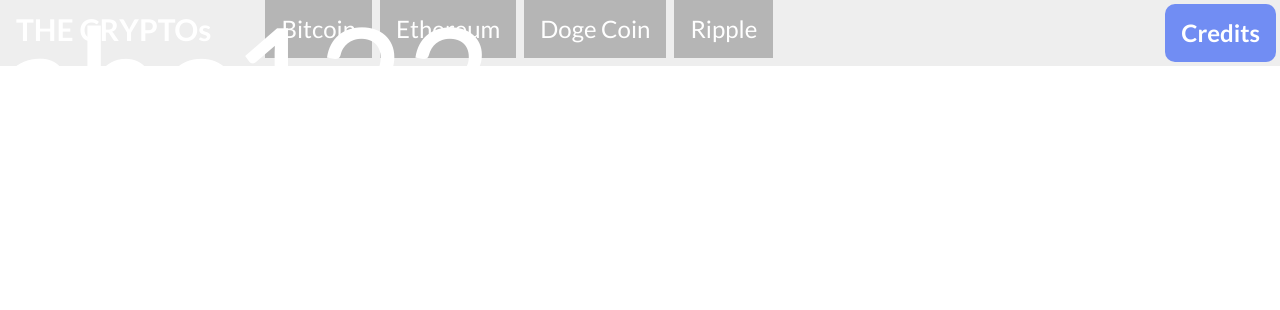
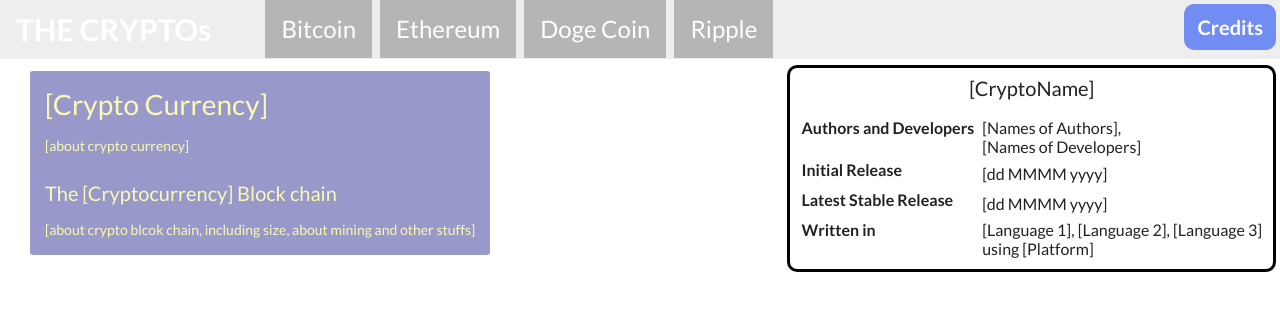
Before and after one commit to virjitdosoli/DogeFanpage, a plain HTML site: page template.html in a window 1280 px wide. Drawn offline with Linux system fonts and the light colour scheme.

Commit message:
finished template.html

```diff
--- a/style.css
+++ b/style.css
@@ -63,3 +63,52 @@ body{
 .button{
   font-family: Lato;
 }
+
+.navigationBar > .credButton > a {
+  font-weight: 900;
+  font-size: 20px;
+  padding: 10px 10px;
+  margin: 3px;
+}
+
+.infoMenu {
+  height: auto;
+  margin: 4px;
+  border-radius: 10px;
+  border-color: black;
+  border-width: 3px;
+  border-style: solid;
+  background-color: white;
+  padding: 8px;
+  float: right;
+}
+
+.infoMenu > h2 {
+  text-align: center;
+}
+
+.leftCol{
+  padding-right: 5px;
+  font-weight: 800;
+  vertical-align: top;
+  padding-bottom: 8px;
+}
+
+.rightCol{
+  font-weight: 200;
+}
+
+.mainBody{
+  margin: 10px;
+  margin-left: 30px;
+  max-width: 60vw;
+  padding: 15px;
+  background-color: rgba(50, 50, 150, 0.5);
+  display:inline-block;
+  border-radius: 3px;
+  color: rgb(250, 250, 180);
+}
+
+h2 {
+  font-size: 20px;
+}
--- a/template.html
+++ b/template.html
@@ -4,7 +4,7 @@
       <link rel = "stylesheet" href = "semantic.min.css">
       <link rel = "stylesheet" href = "style.css">
       <!--<script src="https://kit.fontawesome.com/23c08df4ca.js" crossorigin="anonymous"></script>-->
-      <title>[Crypto] - THE CRYPTOs</title>
+      <title>[CryptoName] - THE CRYPTOs</title>
   </head>
   <body style="background-image: url(&quot;background.jpg&quot;); background-repeat: repeat-y; background-size: 100% auto">
     <ul class="navigationBar">
@@ -13,9 +13,57 @@
       <li class="navButton"><a href="eth.html">Ethereum</a></li>
       <li class="navButton"><a href="doge.html">Doge Coin</a></li>
       <li class="navButton"><a href="xrp.html">Ripple</a></li>
-      <li class="credButton"><a href="credits.html" style="font-weight: 900;">Credits</a></li>
+      <li class="credButton"><a href="credits.html">Credits</a></li>
     </ul>
     <div class="barSeperator"></div>
-    <div style="color: white; font-size:150;">abc123</div>
+    <div class="infoMenu">
+      <h2>[CryptoName]</h2>
+      <table>
+        <tr>
+          <td class="leftCol">
+            Authors and Developers
+          </td>
+          <td class="rightCol">
+            [Names of Authors],<br>
+            [Names of Developers]
+          </td>
+        </tr>
+
+        <tr>
+          <td class="leftCol">
+            Initial Release
+          </td>
+          <td class="rightCol">
+            [dd MMMM yyyy]
+          </td>
+        </tr>
+
+        <tr>
+          <td class="leftCol">
+            Latest Stable Release
+          </td>
+          <td class="rightCol">
+            [dd MMMM yyyy]
+          </td>
+        </tr>
+
+        <tr>
+          <td class="leftCol">
+            Written in
+          </td>
+          <td class="rightCol">
+            [Language 1], [Language 2], [Language 3]<br>
+            using [Platform]
+          </td>
+        </tr>
+      </table>
+    </div>
+    <!-- Info Title Bar above-->
+    <div class="mainBody">
+      <h1>[Crypto Currency]</h1>
+      <p>[about crypto currency]</p>
+      <h2>The [Cryptocurrency] Block chain</h2>
+      <p>[about crypto blcok chain, including size, about mining and other stuffs]</p>
+    </div>
   </body>
 </html>
```
